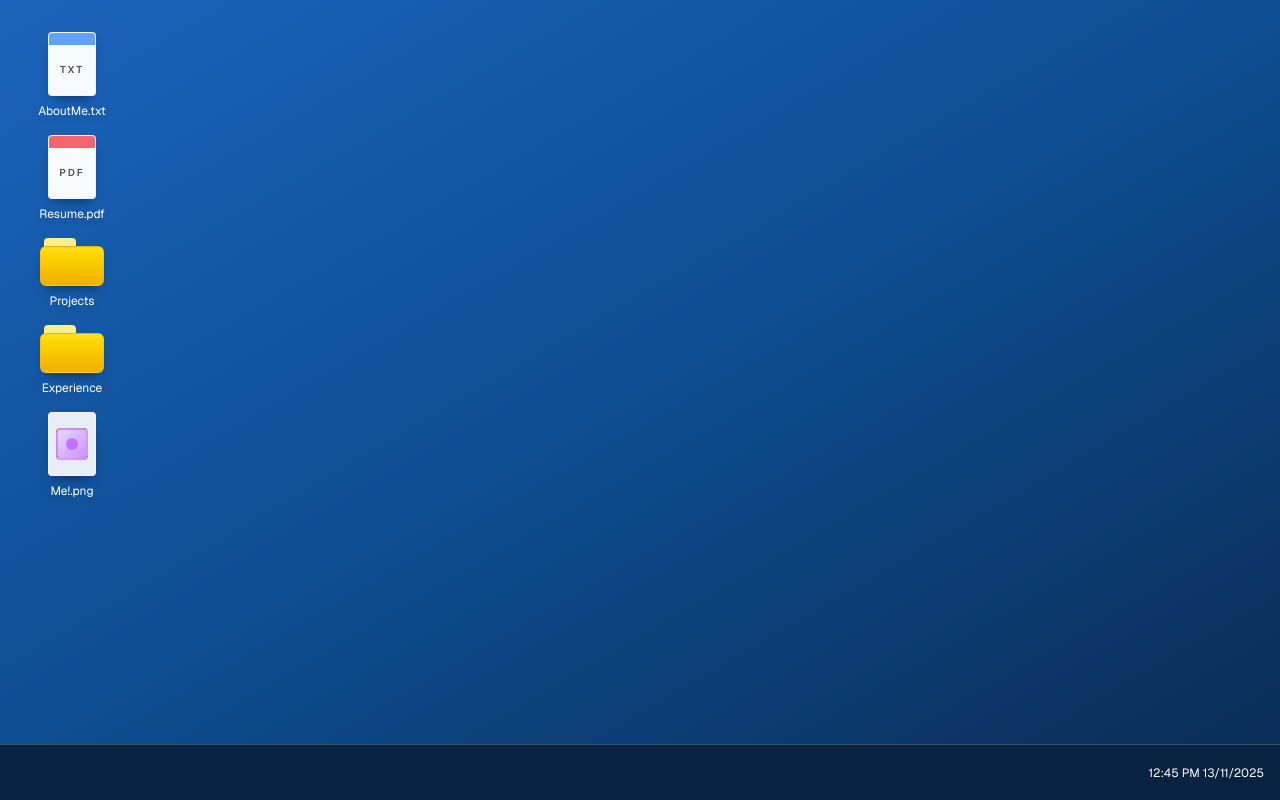
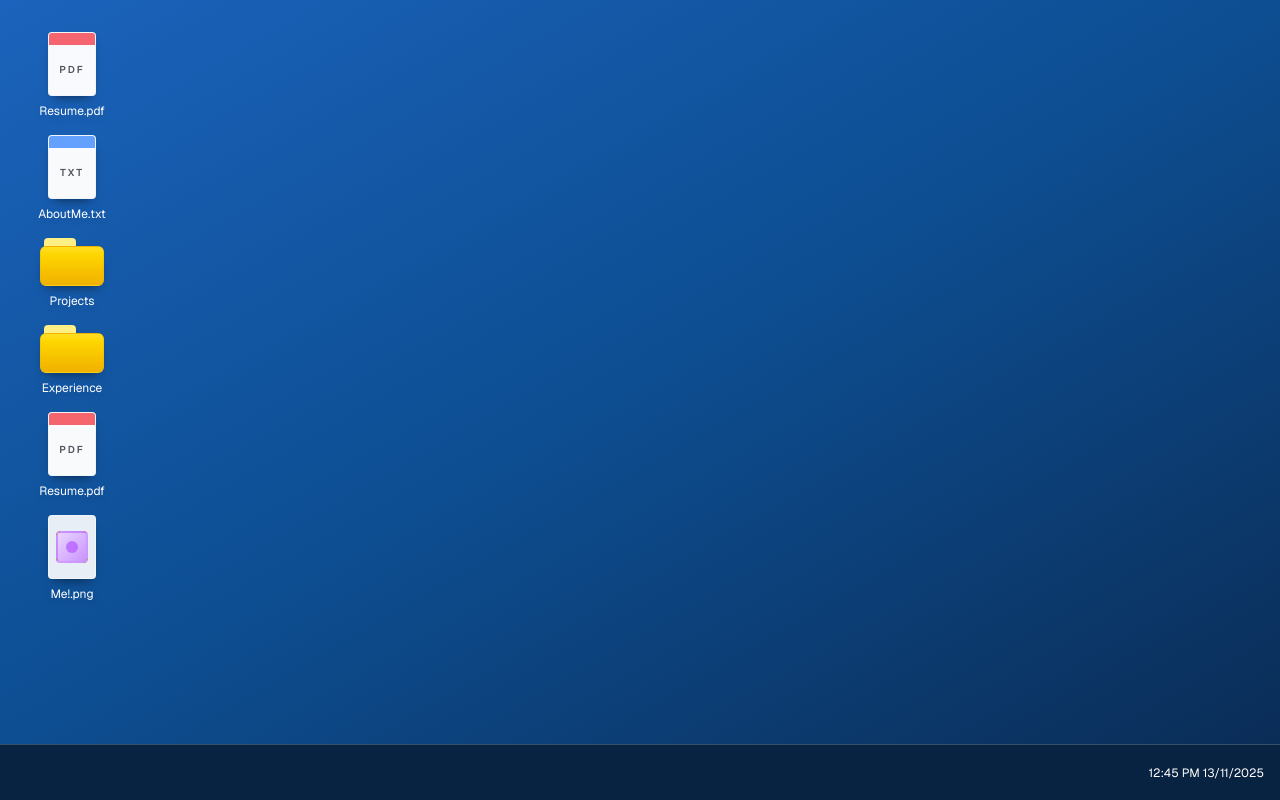
Before and after one commit to PatrykStefaniak/portfolio-os, a Next.js app: page / in a window 1280 px wide. Built offline with nearby package versions, Linux system fonts and the light colour scheme.

Commit message:
Moved individual files to separato components to not mess with complicated config objects

```diff
--- /dev/null
+++ b/components/AboutMe.tsx
@@ -0,0 +1,10 @@
+import TextIcon from "./ui/TextIcon";
+
+export default function AboutMe() {
+    return (
+        <TextIcon
+            label="AboutMe.txt"
+            handler={() => {}}
+        />
+    )
+}
--- a/components/Desktop.tsx
+++ b/components/Desktop.tsx
@@ -1,17 +1,10 @@
 "use client";
 
-import TextIcon from "./ui/TextIcon";
-import FolderIcon from "./ui/FolderIcon";
-import PdfIcon from "./ui/PdfIcon";
 import ImageIcon from "./ui/ImageIcon";
-
-const desktopEntries = [
-    { component: TextIcon, label: "AboutMe.txt" },
-    { component: PdfIcon, label: "Resume.pdf" },
-    { component: FolderIcon, label: "Projects" },
-    { component: FolderIcon, label: "Experience" },
-    { component: ImageIcon, label: "Me!.png" },
-];
+import Resume from "./Resume";
+import AboutMe from "./AboutMe";
+import Projects from "./projects/Projects";
+import Experience from "./experience/Experience";
 
 export default function Desktop() {
     return (
@@ -19,15 +12,15 @@ export default function Desktop() {
             <main className="flex flex-1 flex-col overflow-hidden bg-gradient-to-br from-[#1b63bc] via-[#0d4e92] to-[#0a2d57] p-6">
                 <div className="pointer-events-none bg-[radial-gradient(circle_at_top,_rgba(255,255,255,0.15),_transparent_60%)]" />
                 <div className="">
-                    {
-                        desktopEntries.map((entry) => (
-                            <entry.component
-                                key={entry.label}
-                                label={entry.label}
-                                handler={() => {}}
-                            />
-                        ))
-                    }
+                    <Resume/>
+                    <AboutMe/>
+                    <Projects/>
+                    <Experience/>
+                    <Resume/>
+                    <ImageIcon
+                        label="Me!.png"
+                        handler={() => {}}
+                    />
                 </div>
             </main>
             <footer className="flex h-14 items-center justify-between border-t border-white/20 bg-black/60 px-4">
--- /dev/null
+++ b/components/Resume.tsx
@@ -0,0 +1,10 @@
+import PdfIcon from "./ui/PdfIcon";
+
+export default function Resume() {
+    return (
+        <PdfIcon
+            label="Resume.pdf"
+            handler={() => {}}
+        />
+    )
+}
--- /dev/null
+++ b/components/experience/Experience.tsx
@@ -0,0 +1,10 @@
+import FolderIcon from "../ui/FolderIcon";
+
+export default function Experience() {
+    return (
+        <FolderIcon
+            label="Experience"
+            handler={() => {}}
+        />
+    )
+}
--- /dev/null
+++ b/components/projects/Projects.tsx
@@ -0,0 +1,10 @@
+import FolderIcon from "../ui/FolderIcon";
+
+export default function Projects() {
+    return (
+        <FolderIcon
+            label="Projects"
+            handler={() => {}}
+        />
+    )
+}
--- /dev/null
+++ b/components/projects/projects.json
@@ -0,0 +1,25 @@
+{
+    "Projects": [
+        {
+            "header": "WeatherNalsi",
+            "text": "Weather app featuring search by city, country and coordinates, as well as current weather, future weather, and hourly weather predictions.",
+            "imageAlt": "Weather app image",
+            "imageSrc": "/projects/weathernalsi.png",
+            "codeUrl": "https://github.com/PatrykStefaniak/weather-api-nextjs-ts",
+            "technology": ["Next.js", "Tailwind", "Typescript"],
+            "demoUrl": "https://weather-api-nextjs-ts.vercel.app/"
+        },{
+            "header": "RC 83 Garage",
+            "text": "Coming soon...",
+            "imageAlt": "Black and white bmw profile",
+            "imageSrc": "/projects/bmw.svg"
+        },{
+            "header": "Portfolio",
+            "text": "My portfolio website featuring a modern design, css animations and threejs",
+            "imageAlt": "Portfolio app home",
+            "imageSrc": "/projects/portfolio.png",
+            "codeUrl": "https://github.com/PatrykStefaniak/portfolio",
+            "technology": ["Next.js", "Tailwind", "Typescript", "Three.js"]
+        }
+    ]
+}
```
